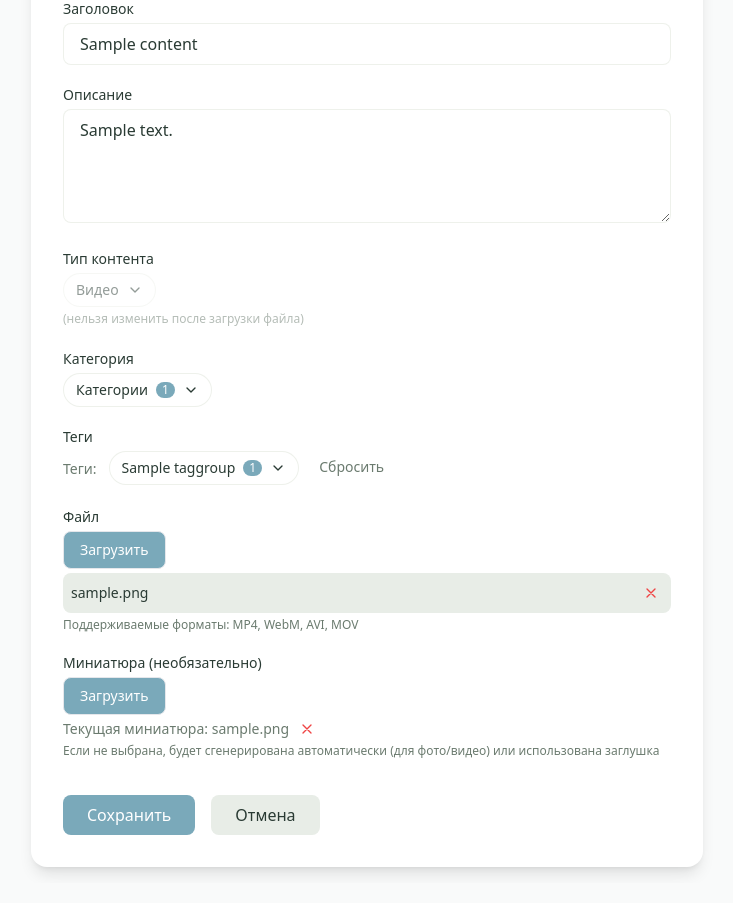
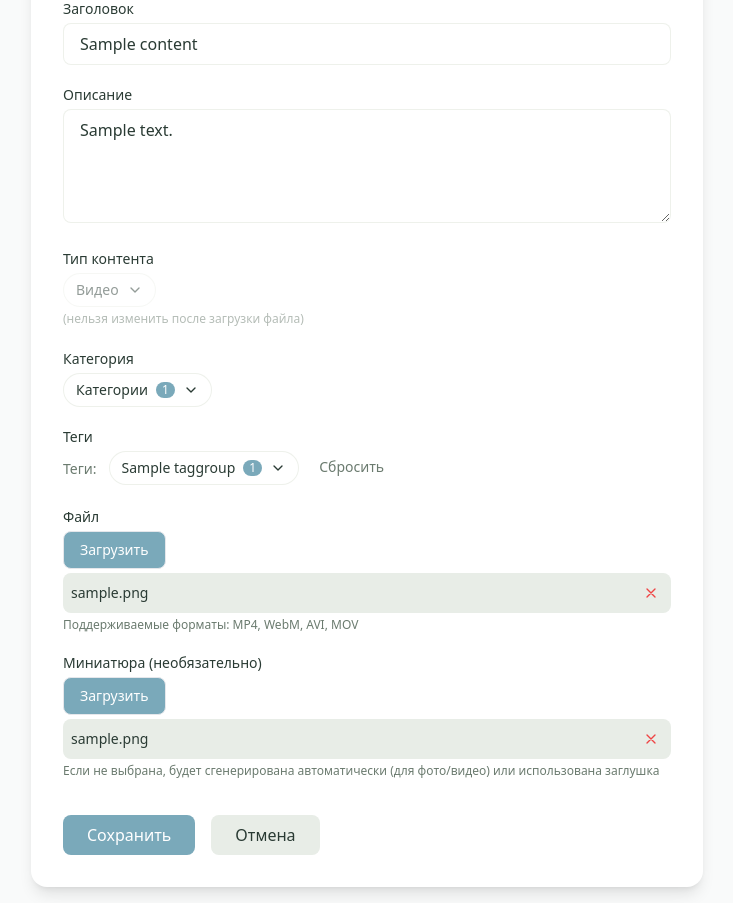
Before and after one commit to riga1897/MyPet01, a Django app: page /content/1/edit/ in a window 1280 px wide. Shown: the part 206-1109 px from the top of the page, without its empty margins (273-1006 px from the left). Before the commit the page ends 1080 px from the top, so only its background shows below. Run offline with Django 5.2, Linux system fonts and the light colour scheme; a user stored in the database is signed in; data comes from the database, SQL or seed files in the repository; tables that the repository leaves empty hold one stand-in row (values such as "Sample post"); some libraries are stand-ins or nearby versions.

Commit message:
Update thumbnail display to match file format
Refactors the existing thumbnail display within the content form to use a similar visual presentation as file attachments, including a muted background, file name, and a detach button.

Replit-Commit-Author: Agent
Replit-Commit-Session-Id: 84e43d69-f2d5-4b99-b60f-7e936a566c14
Replit-Commit-Checkpoint-Type: full_checkpoint
Replit-Commit-Event-Id: e22d3faa-0c8a-48a1-b552-8a0c8c097ea2
Replit-Commit-Screenshot-Url: https://storage.googleapis.com/screenshot-production-us-central1/b3accc48-e886-47d4-946f-db7659f7df20/84e43d69-f2d5-4b99-b60f-7e936a566c14/ORNeLIP
Replit-Helium-Checkpoint-Created: true

```diff
--- a/blog/templates/blog/content_form.html
+++ b/blog/templates/blog/content_form.html
@@ -151,18 +151,16 @@
                     <input type="hidden" name="existing_thumbnail" id="existing_thumbnail_input" value="">
 
                     {% if object.thumbnail %}
-                    <div id="current-thumbnail-info" class="flex items-center gap-2 mt-1">
-                        <p class="text-sm text-muted-foreground">
-                            Текущая миниатюра: {{ object.thumbnail.name|truncatechars:50 }}
-                        </p>
+                    <div id="current-thumbnail-info" class="flex items-center gap-2 mt-1 p-2 bg-muted rounded-lg">
+                        <span class="text-sm text-foreground flex-1">{{ object.thumbnail.name|truncatechars:50 }}</span>
                         <button type="button" onclick="detachThumbnail()"
-                                class="text-red-500 hover:text-red-700 p-0.5 flex-shrink-0" title="Открепить миниатюру">
+                                class="text-red-500 hover:text-red-700 p-1" title="Открепить миниатюру">
                             <svg class="w-4 h-4" fill="none" stroke="currentColor" viewBox="0 0 24 24">
                                 <path stroke-linecap="round" stroke-linejoin="round" stroke-width="2" d="M6 18L18 6M6 6l12 12"></path>
                             </svg>
                         </button>
+                        <input type="hidden" name="detach_thumbnail" id="detach_thumbnail_input" value="">
                     </div>
-                    <input type="hidden" name="detach_thumbnail" id="detach_thumbnail_input" value="">
                     {% endif %}
                     {% if form.thumbnail.errors %}
                     <p class="text-red-600 text-sm mt-1">{{ form.thumbnail.errors.0 }}</p>
```
Also changed, not shown: attached_assets/image_1769134681463.png (added).
